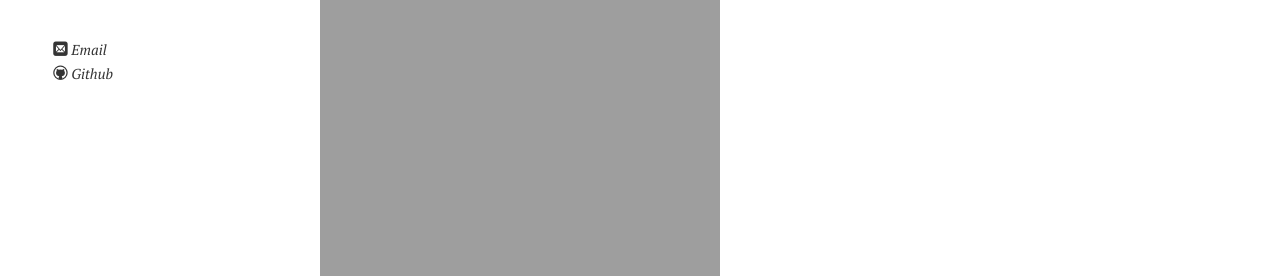
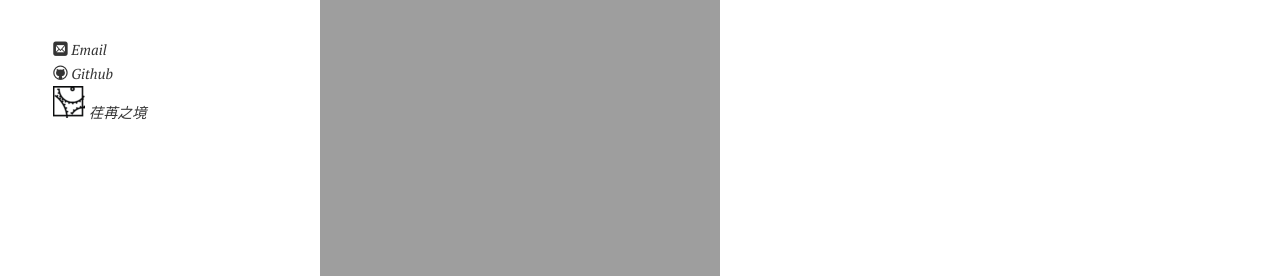
Before and after one commit to Kinnuch/kinnuch.github.io, a Jekyll site: the page built from index.md, in a window 1280 px wide. Shown: the part 200-476 px from the top of the page. Built offline with Jekyll 4.4.1, drawn with Linux system fonts in a browser that asks for light colours; nearby versions of some CDN libraries; comment, search, counter and statistics services are not loaded; a style sheet for code colours, icons or effects is not loaded; our own code applies the rules of GitHub Pages for plain Markdown files.

Commit message:
update friend link and icon

```diff
--- a/_includes/author-bio.html
+++ b/_includes/author-bio.html
@@ -8,4 +8,10 @@
 
 {% if site.owner.github %}<p style="text-indent:0;"><a href="https://github.com/{{ site.owner.github }}"><i class="icon-github"></i> Github</a></p>{% endif %}
 
-<!-- Lastly modified by Kinnuch in 2024/03/06 -->
+<p style="text-indent:0;"><a href="https://gilatod.art">
+    <img
+    class="fit-picture"
+    src="/kinnuch.github.io/file/gilatod.png"
+    alt="Gilatod Logo" /> 荏苒之境</a></p>
+
+<!-- Lastly modified by Kinnuch in 2024/03/10 -->
```
Also changed, not shown: file/gilatod.png (added).
